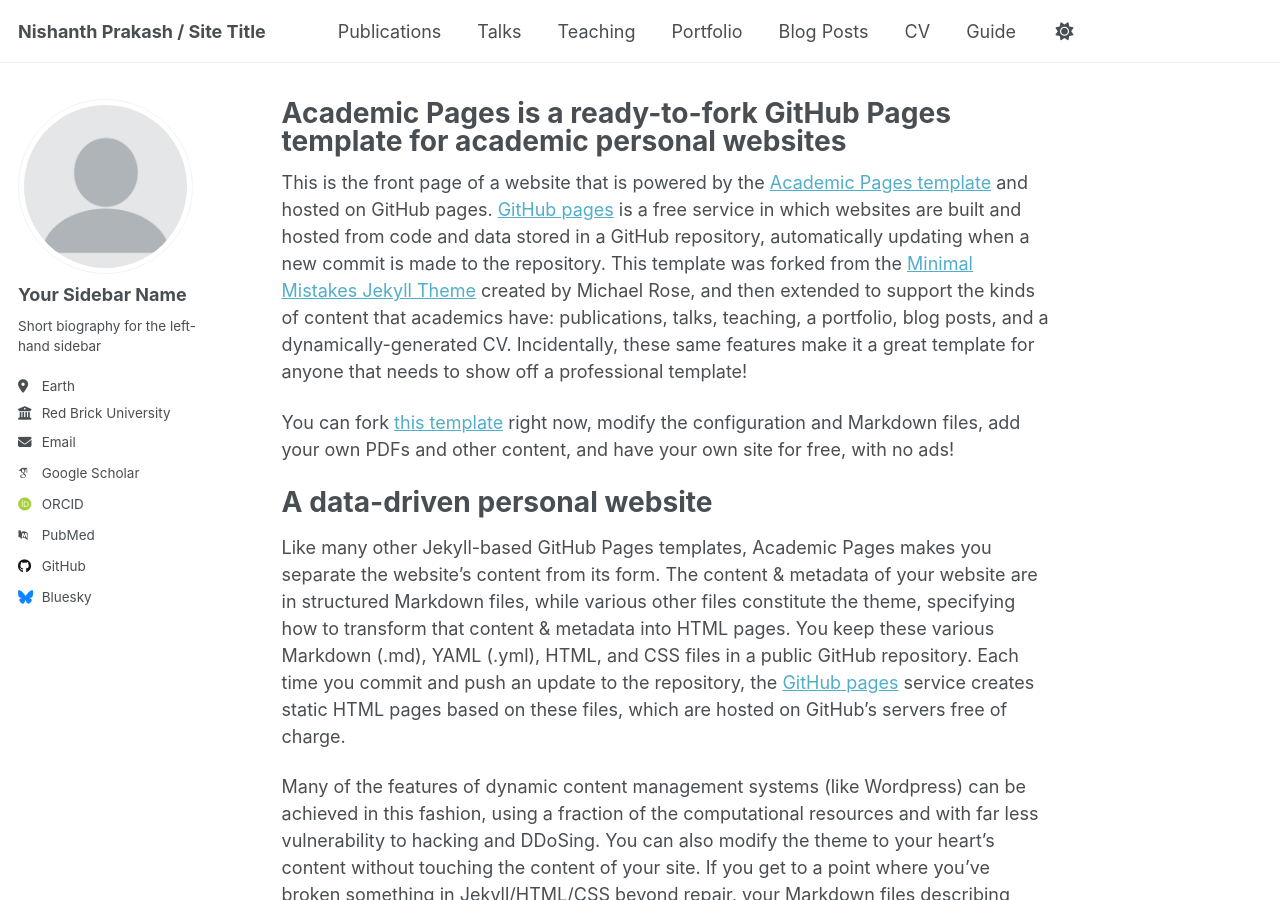
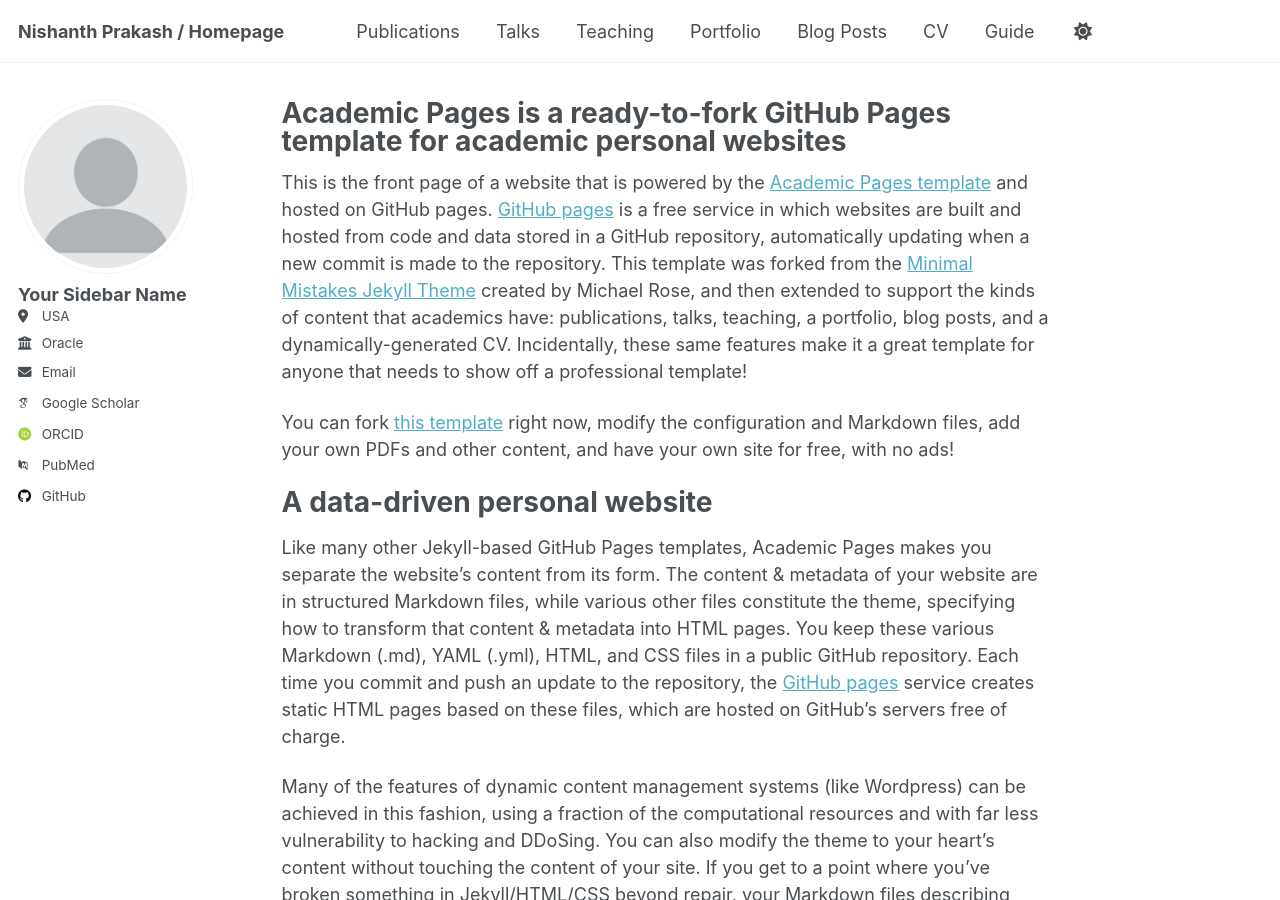
Before and after one commit to nishanthp/profile, a Jekyll site: the page built from _pages/about.md, in a window 1280 px wide and 900 px high. Built offline with Jekyll 4.4.1, drawn with Linux system fonts in a browser that asks for light colours; some web fonts are replaced; a script that is not in the unit is left out; some of the changed lines change nothing that is shown.

Commit message:
Update _config.yml

```diff
--- a/_config.yml
+++ b/_config.yml
@@ -9,7 +9,7 @@
 # Basic Site Settings
 locale                   : "en-US"
 site_theme               : "default"
-title                    : "Nishanth Prakash / Site Title"
+title                    : "Nishanth Prakash / Homepage"
 title_separator          : "-"
 name                     : &name "Nishanth Prakash"
 description              : &description "personal description"
@@ -24,12 +24,9 @@
   # Biographic information
   avatar           : "profile.png"
   name             : "Your Sidebar Name"
-  pronouns         : # example: "she/her"
-  bio              : "Short biography for the left-hand sidebar"
-  location         : "Earth"
-  employer         : "Red Brick University"
-  uri              : # URL
-  email            : "none@example.org"
+  location         : "USA"
+  employer         : "Oracle"
+  email            : "nishanth.prakash@gmail.com"
 
   # Academic websites
   academia         : # URL
@@ -39,42 +36,14 @@
   orcid            : "http://orcid.org/yourorcidurl"
   semantic         : # URL
   pubmed           : "https://www.ncbi.nlm.nih.gov/pubmed/?term=john+snow"
-  researchgate     : # URL
-  scopus           : # URL
 
   # Repositories and software development
-  bitbucket        : # Username - Update with your username on the site
-  codepen          : # Username
-  dribbble         : # Username
   github           : "academicpages"
-  kaggle           : # Username
-  stackoverflow    : # User number or user number and name (i.e., use "1" or "1/jeff-atwood")
 
   # Social media
-  bluesky          : "bsky.app" # Replace this with you Bluesky username
-  facebook         : # Username
-  flickr           : # Username
-  foursquare       : # Username
-  goodreads        : # Username
-  google_plus      : # Username
-  keybase          : # Username
-  instagram        : # Username
-  lastfm           : # Username
   linkedin         : # Username
-  mastodon         : # URL
   medium           : # URL
-  pinterest        : # Username
-  soundcloud       : # Username
-  steam            : # Username
-  telegram         : # URL
-  tumblr           : # Username
-  twitter          : # Username for X / Twitter
-  vine             : # Username
-  weibo            : # Username
-  wikipedia        : # Username
-  xing             : # Username
-  youtube          : # Username
-  zhihu            : # Username
+
 
 # Publication Category - The following the list of publication categories and their headings
 publication_category:
```
